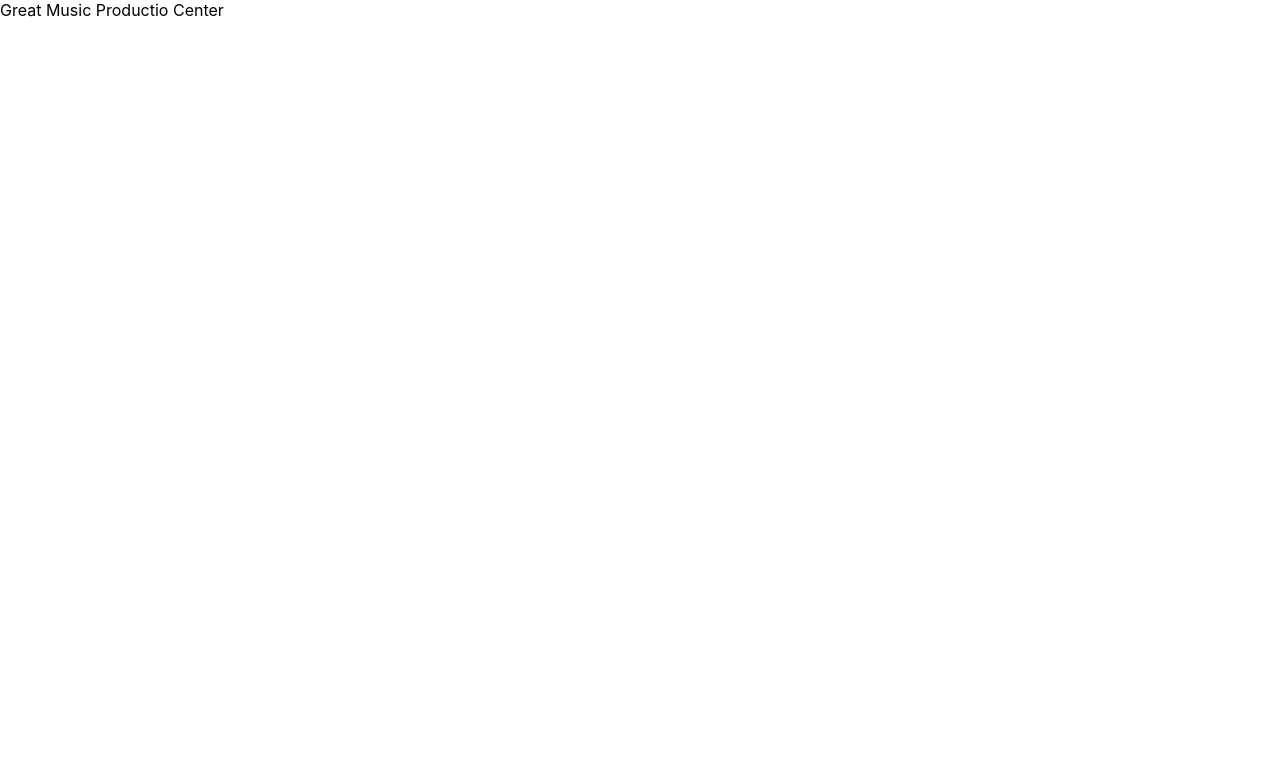
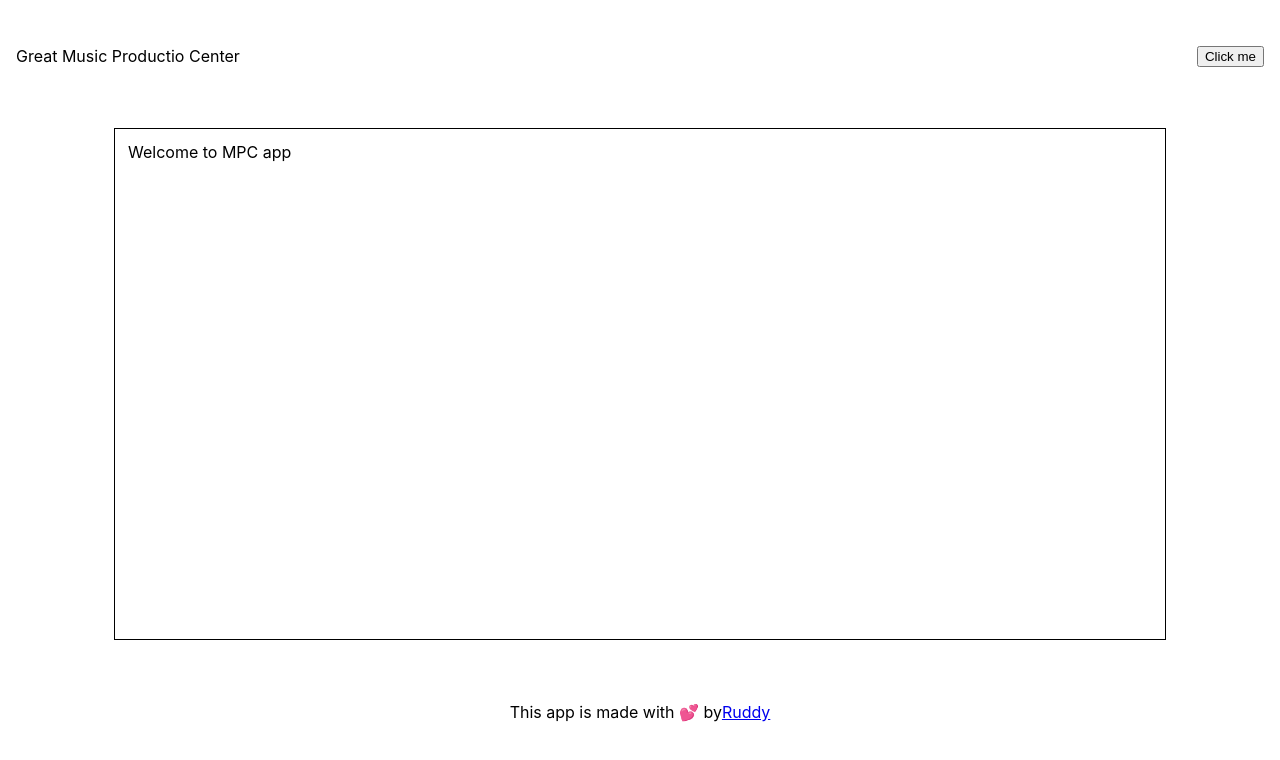
Before and after one commit to ruddymarc/studi-project-react-music-production-center, a React (Create React App) app: page / in a window 1280 px wide. Shown: the top 760 px of the page. Built offline with nearby package versions, Linux system fonts and the light colour scheme.

Commit message:
add main layout

```diff
--- a/src/App.js
+++ b/src/App.js
@@ -1,8 +1,11 @@
-import "./App.css";
+import Layout from "components/ui/Layout";
+import "App.css";
 
 function App() {
   return (
-    <h1>Great Music Productio Center</h1>
+    <Layout>
+      <h2>Welcome to MPC app</h2>
+    </Layout>
   );
 }
 
```
